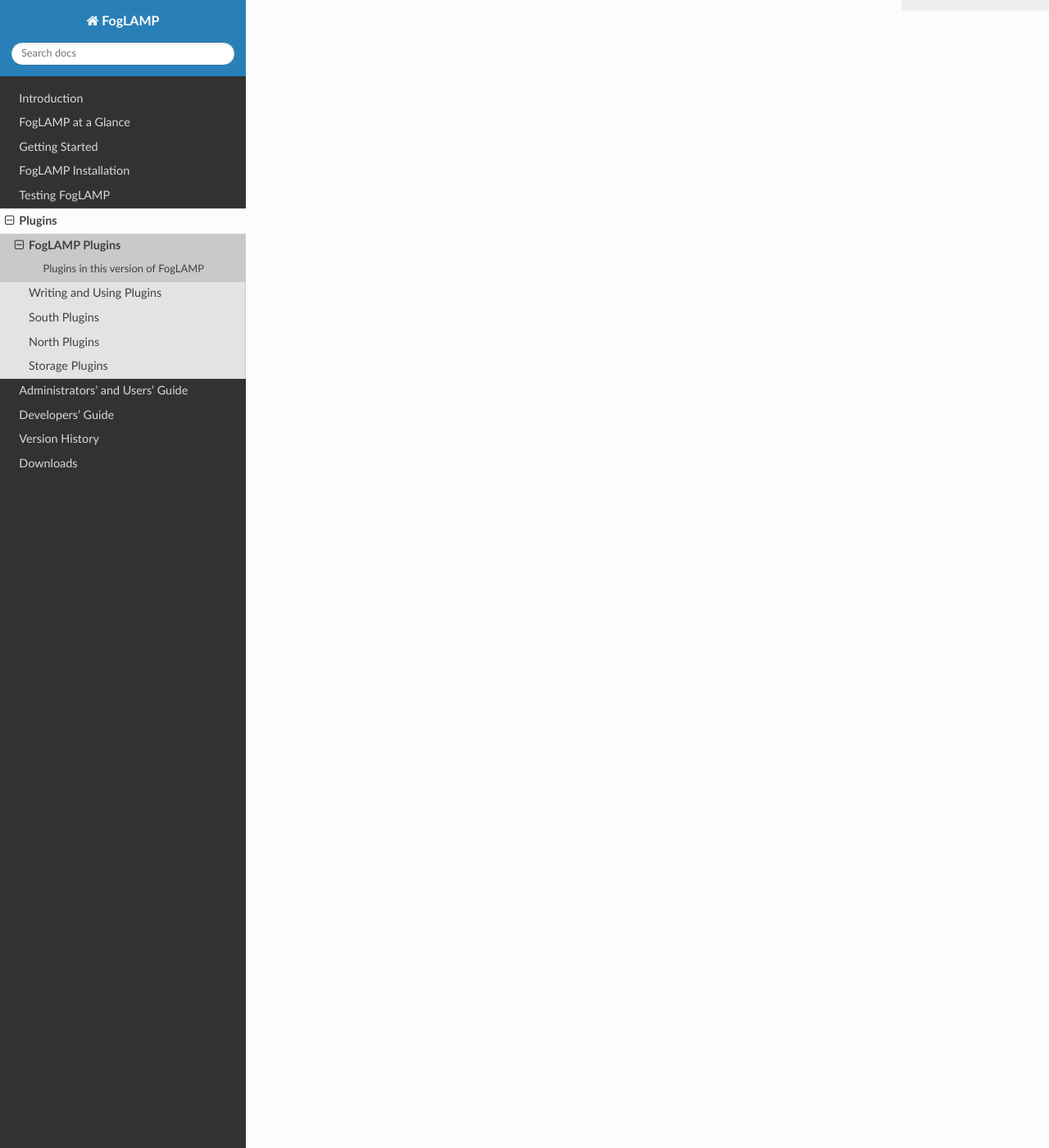
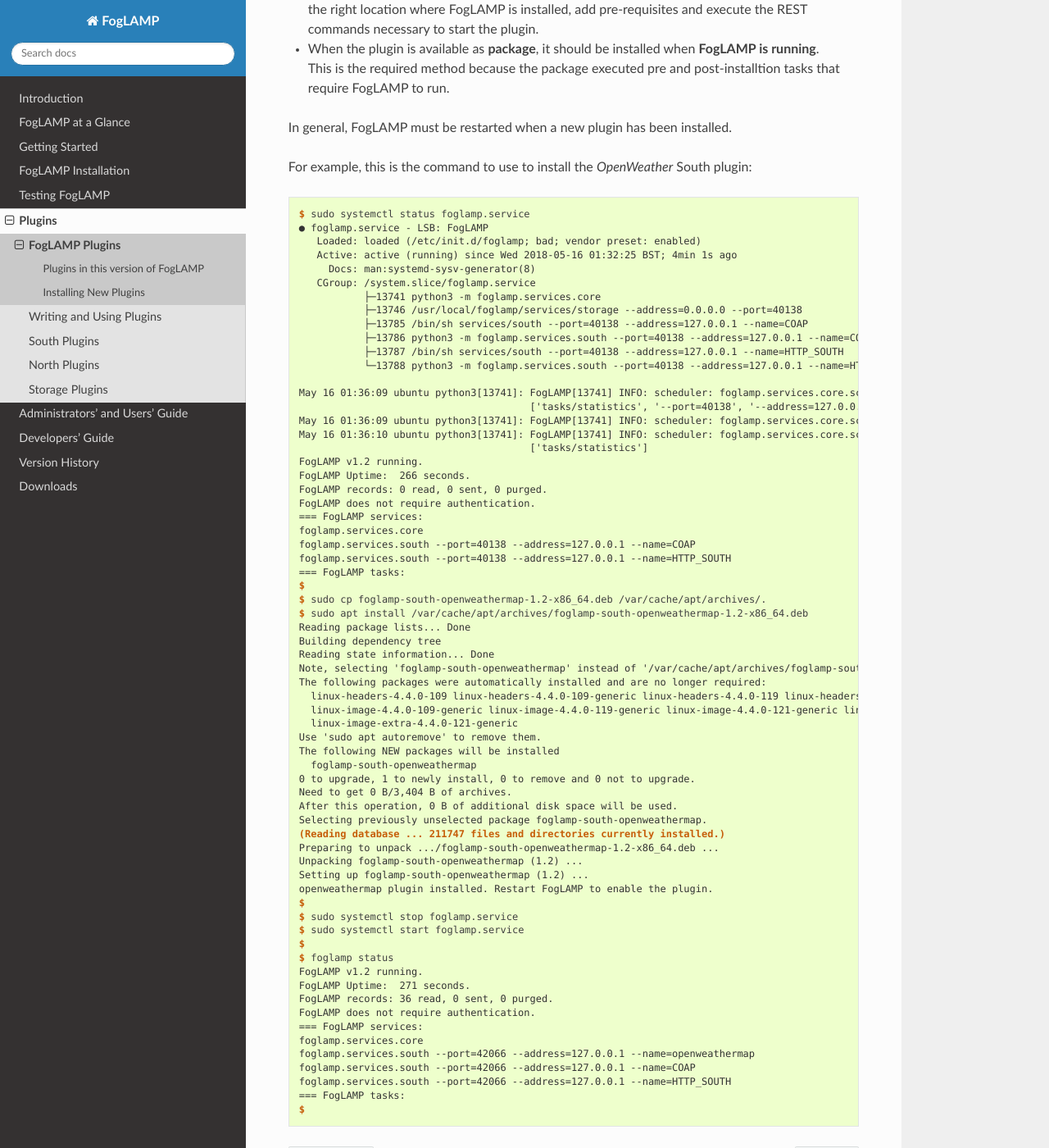
Before and after one commit to fledge-iot/fledge, a Sphinx documentation site: the page built from docs/06_plugins/01_FogLAMP_plugins.rst, in a window 1280 px wide and 1400 px high, scrolled down 1872 px. Shown: the whole window at 82% size. Built offline with Sphinx 7.4.7 and the Read the Docs theme 2.0.0, drawn with Linux system fonts in a browser that asks for light colours; some of the changed text lies outside the part shown.

Commit message:
Installing Plugins

```diff
--- a/docs/06_plugins/01_FogLAMP_plugins.rst
+++ b/docs/06_plugins/01_FogLAMP_plugins.rst
@@ -42,35 +42,35 @@ This version of FogLAMP provides the following plugins in the main repository:
 | Type    | Name       | Initial    | Description                 | Availability               | Notes                                  |
 |         |            | |br| Status|                             |                            |                                        |
 +=========+============+============+=============================+============================+========================================+
-| Storage | SQLite     | Enabled    | SQLite storage |br|         | Ubuntu: x86 |br|           |                                        |
+| Storage | SQLite     | Enabled    | SQLite storage |br|         | Ubuntu: x86_64 |br|        |                                        |
 |         |            |            | for data and metadata       | Ubuntu Core: x86, ARM |br| |                                        |
 |         |            |            |                             | Raspbian                   |                                        |
 +---------+------------+------------+-----------------------------+----------------------------+----------------------------------------+
-| Storage | Postgres   | Disabled   | PostgreSQL storage |br|     | Ubuntu: x86 |br|           |                                        |
+| Storage | Postgres   | Disabled   | PostgreSQL storage |br|     | Ubuntu: x86_64 |br|        |                                        |
 |         |            |            | for data and metadata       | Ubuntu Core: x86, ARM |br| |                                        |
 |         |            |            |                             | Raspbian                   |                                        |
 +---------+------------+------------+-----------------------------+----------------------------+----------------------------------------+
-| South   | COAP       | Enabled    | CoAP Listener               | Ubuntu: x86 |br|           |                                        |
+| South   | COAP       | Enabled    | CoAP Listener               | Ubuntu: x86_64 |br|        |                                        |
 |         |            |            |                             | Ubuntu Core: x86, ARM |br| |                                        |
 |         |            |            |                             | Raspbian                   |                                        |
 +---------+------------+------------+-----------------------------+----------------------------+----------------------------------------+
-| South   | CC2650POLL | Disabled   | TI SensorTag CC2650 |br|    | Ubuntu: x86 |br|           | It requires BLE support. |br|          |
+| South   | CC2650POLL | Disabled   | TI SensorTag CC2650 |br|    | Ubuntu: x86_64 |br|        | It requires BLE support. |br|          |
 |         |            |            | in polling mode             | Ubuntu Core: x86, ARM |br| | There are issues with Ubuntu Core |br| |
 |         |            |            |                             | Raspbian                   | on ARM, reported |here BT|             |
 +---------+------------+------------+-----------------------------+----------------------------+----------------------------------------+
-| South   | CC2650ASYN | Disabled   | TI SensorTag CC2650 |br|    | Ubuntu: x86 |br|           | It requires BLE support. |br|          |
+| South   | CC2650ASYN | Disabled   | TI SensorTag CC2650 |br|    | Ubuntu: x86_64 |br|        | It requires BLE support. |br|          |
 |         |            |            | asynchronous |br|           | Ubuntu Core: x86, ARM |br| | There are issues with Ubuntu Core |br| |
 |         |            |            | (listening) mode            | Raspbian                   | on ARM, reported |here BT|.            |
 +---------+------------+------------+-----------------------------+----------------------------+----------------------------------------+
-| South   | HTTP_SOUTH | Enabled    | HTTP Listener               | Ubuntu: x86  |br|          |                                        |
+| South   | HTTP_SOUTH | Enabled    | HTTP Listener               | Ubuntu: x86_64 |br|        |                                        |
 |         |            |            |                             | Ubuntu Core: x86, ARM |br| |                                        |
 |         |            |            |                             | Raspbian                   |                                        |
 +---------+------------+------------+-----------------------------+----------------------------+----------------------------------------+
-| North   | OMF        | Disabled   | OSIsoft Message Format |br| | Ubuntu: x86 |br|           | It works with PI Connector |br|        |
+| North   | OMF        | Disabled   | OSIsoft Message Format |br| | Ubuntu: x86_64 |br|        | It works with PI Connector |br|        |
 |         |            |            | sender to PI Connector |br| | Ubuntu Core: x86, ARM |br| | Relay OMF 1.2.X and 2.2                |
 |         |            |            | Relay OMF                   | Raspbian                   |                                        |
 +---------+------------+------------+-----------------------------+----------------------------+----------------------------------------+
-| North   | OCS        | Disabled   | OSIsoft Message Format |br| | Ubuntu: x86 |br|           |                                        |
+| North   | OCS        | Disabled   | OSIsoft Message Format |br| | Ubuntu: x86_64 |br|        |                                        |
 |         |            |            | sender to the OSIsoft  |br| | Ubuntu Core: x86, ARM |br| |                                        |
 |         |            |            | Cloud Service               | Raspbian                   |                                        |
 +---------+------------+------------+-----------------------------+----------------------------+----------------------------------------+
@@ -78,16 +78,97 @@ This version of FogLAMP provides the following plugins in the main repository:
 
 In addition to the plugins in the main repository, these plugins are also available:
 
-+-------+-------------+---------------------------+---------------------------------------+--------------+
-| Type  | Name        | Repository                | Description                           | Availability |
-+=======+=============+===========================+=======================================+==============+
-| South | dht11pi     | foglamp-south-dht11       | Wired DHT11 Sensor in polling mode    | Respbian     |
-+-------+-------------+---------------------------+---------------------------------------+--------------+
-| South | envirophat  | foglamp-south-envirophat  | Enviro pHAT sensor set                | Raspbian     |
-+-------+-------------+---------------------------+---------------------------------------+--------------+
-| South | openweather | foglamp-south-openweather | Data pull from the OpenWeatherMap API | Raspbian     |
-+-------+-------------+---------------------------+---------------------------------------+--------------+
-| South | pt100       | foglamp-south-pt100       | Wired PT100 temperature sensor        | Raspbian     |
-+-------+-------------+---------------------------+---------------------------------------+--------------+
++-------+----------------+------------------------------+---------------------------------------+---------------+
+| Type  | Name           | Repository                   | Description                           | Availability  |
++=======+================+==============================+=======================================+===============+
+| South | dht11pi        | foglamp-south-dht11          | Wired DHT11 Sensor in polling mode    | Respbian      |
++-------+----------------+------------------------------+---------------------------------------+---------------+
+| South | envirophat     | foglamp-south-envirophat     | Enviro pHAT sensor set                | Raspbian      |
++-------+----------------+------------------------------+---------------------------------------+---------------+
+| South | openweathermap | foglamp-south-openweathermap | Data pull from the OpenWeatherMap API | Ubuntu x86_64 |
+|       |                |                              |                                       | Raspbian      |
++-------+----------------+------------------------------+---------------------------------------+---------------+
+| South | pt100          | foglamp-south-pt100          | Wired PT100 temperature sensor        | Raspbian      |
++-------+----------------+------------------------------+---------------------------------------+---------------+
 
-|br|
+
+Installing New Plugins
+----------------------
+
+As a general rule and unless the documentation states otherwise, plugins should be installed in two ways:
+
+- When the plugin is available as **source code**, it should be installed when **FogLAMP is not running**. |br| This is the recommended method because you may want to manually move the plugin code into the right location where FogLAMP is installed, add pre-requisites and execute the REST commands necessary to start the plugin.
+- When the plugin is available as **package**, it should be installed when **FogLAMP is running**. |br| This is the required method because the package executed pre and post-installtion tasks that require FogLAMP to run.
+
+In general, FogLAMP must be restarted when a new plugin has been installed.
+
+For example, this is the command to use to install the *OpenWeather* South plugin:
+
+.. code-block:: console
+
+  $ sudo systemctl status foglamp.service
+  ● foglamp.service - LSB: FogLAMP
+     Loaded: loaded (/etc/init.d/foglamp; bad; vendor preset: enabled)
+     Active: active (running) since Wed 2018-05-16 01:32:25 BST; 4min 1s ago
+       Docs: man:systemd-sysv-generator(8)
+     CGroup: /system.slice/foglamp.service
+             ├─13741 python3 -m foglamp.services.core
+             ├─13746 /usr/local/foglamp/services/storage --address=0.0.0.0 --port=40138
+             ├─13785 /bin/sh services/south --port=40138 --address=127.0.0.1 --name=COAP
+             ├─13786 python3 -m foglamp.services.south --port=40138 --address=127.0.0.1 --name=COAP
+             ├─13787 /bin/sh services/south --port=40138 --address=127.0.0.1 --name=HTTP_SOUTH
+             └─13788 python3 -m foglamp.services.south --port=40138 --address=127.0.0.1 --name=HTTP_SOUTH
+
+  May 16 01:36:09 ubuntu python3[13741]: FogLAMP[13741] INFO: scheduler: foglamp.services.core.scheduler.scheduler: Process started: Schedule 'stats collection' process 'stats coll
+                                         ['tasks/statistics', '--port=40138', '--address=127.0.0.1', '--name=stats collector']
+  May 16 01:36:09 ubuntu python3[13741]: FogLAMP[13741] INFO: scheduler: foglamp.services.core.scheduler.scheduler: Sleeping for 1730.0983202457428 seconds
+  May 16 01:36:10 ubuntu python3[13741]: FogLAMP[13741] INFO: scheduler: foglamp.services.core.scheduler.scheduler: Process terminated: Schedule 'stats collection' process 'stats c
+                                         ['tasks/statistics']
+  FogLAMP v1.2 running.
+  FogLAMP Uptime:  266 seconds.
+  FogLAMP records: 0 read, 0 sent, 0 purged.
+  FogLAMP does not require authentication.
+  === FogLAMP services:
+  foglamp.services.core
+  foglamp.services.south --port=40138 --address=127.0.0.1 --name=COAP
+  foglamp.services.south --port=40138 --address=127.0.0.1 --name=HTTP_SOUTH
+  === FogLAMP tasks:
+  $
+  $ sudo cp foglamp-south-openweathermap-1.2-x86_64.deb /var/cache/apt/archives/.
+  $ sudo apt install /var/cache/apt/archives/foglamp-south-openweathermap-1.2-x86_64.deb
+  Reading package lists... Done
+  Building dependency tree
+  Reading state information... Done
+  Note, selecting 'foglamp-south-openweathermap' instead of '/var/cache/apt/archives/foglamp-south-openweathermap-1.2-x86_64.deb'
+  The following packages were automatically installed and are no longer required:
+    linux-headers-4.4.0-109 linux-headers-4.4.0-109-generic linux-headers-4.4.0-119 linux-headers-4.4.0-119-generic linux-headers-4.4.0-121 linux-headers-4.4.0-121-generic
+    linux-image-4.4.0-109-generic linux-image-4.4.0-119-generic linux-image-4.4.0-121-generic linux-image-extra-4.4.0-109-generic linux-image-extra-4.4.0-119-generic
+    linux-image-extra-4.4.0-121-generic
+  Use 'sudo apt autoremove' to remove them.
+  The following NEW packages will be installed
+    foglamp-south-openweathermap
+  0 to upgrade, 1 to newly install, 0 to remove and 0 not to upgrade.
+  Need to get 0 B/3,404 B of archives.
+  After this operation, 0 B of additional disk space will be used.
+  Selecting previously unselected package foglamp-south-openweathermap.
+  (Reading database ... 211747 files and directories currently installed.)
+  Preparing to unpack .../foglamp-south-openweathermap-1.2-x86_64.deb ...
+  Unpacking foglamp-south-openweathermap (1.2) ...
+  Setting up foglamp-south-openweathermap (1.2) ...
+  openweathermap plugin installed. Restart FogLAMP to enable the plugin.
+  $
+  $ sudo systemctl stop foglamp.service
+  $ sudo systemctl start foglamp.service
+  $
+  $ foglamp status
+  FogLAMP v1.2 running.
+  FogLAMP Uptime:  271 seconds.
+  FogLAMP records: 36 read, 0 sent, 0 purged.
+  FogLAMP does not require authentication.
+  === FogLAMP services:
+  foglamp.services.core
+  foglamp.services.south --port=42066 --address=127.0.0.1 --name=openweathermap
+  foglamp.services.south --port=42066 --address=127.0.0.1 --name=COAP
+  foglamp.services.south --port=42066 --address=127.0.0.1 --name=HTTP_SOUTH
+  === FogLAMP tasks:
+  $
```
